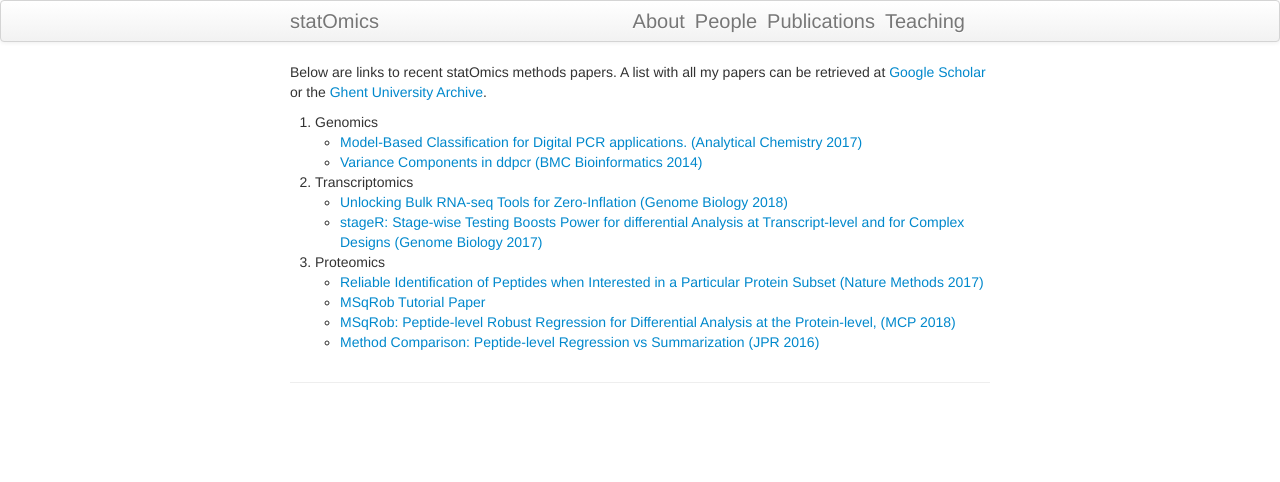
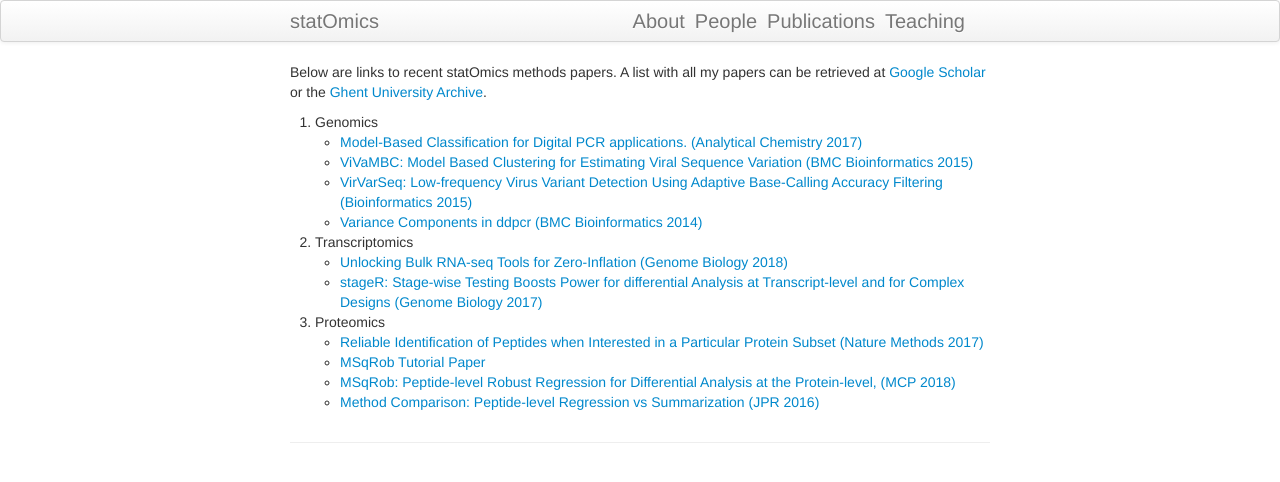
Before and after one commit to statOmics/statOmics.github.io, a Jekyll site: the page built from pages/publications.md, in a window 1280 px wide. Shown: the top 482 px of the page. Built offline with Jekyll 4.4.1, drawn with Linux system fonts in a browser that asks for light colours.

Commit message:
updated pubs

```diff
--- a/pages/publications.md
+++ b/pages/publications.md
@@ -8,6 +8,8 @@ A list with all my papers can be retrieved at [Google Scholar](https://scholar.g
 
 1. Genomics
   - [Model-Based Classification for Digital PCR applications. (Analytical Chemistry 2017)](https://www.ncbi.nlm.nih.gov/pubmed/28350455)
+  - [ViVaMBC: Model Based Clustering for Estimating Viral Sequence Variation (BMC Bioinformatics 2015)](https://www.ncbi.nlm.nih.gov/pubmed/25887734)
+  - [VirVarSeq: Low-frequency Virus Variant Detection Using Adaptive Base-Calling Accuracy Filtering (Bioinformatics 2015)](https://www.ncbi.nlm.nih.gov/pubmed/25178459)
   - [Variance Components in ddpcr (BMC Bioinformatics 2014)](https://www.ncbi.nlm.nih.gov/pubmed/25147026)
 
 2. Transcriptomics
```
